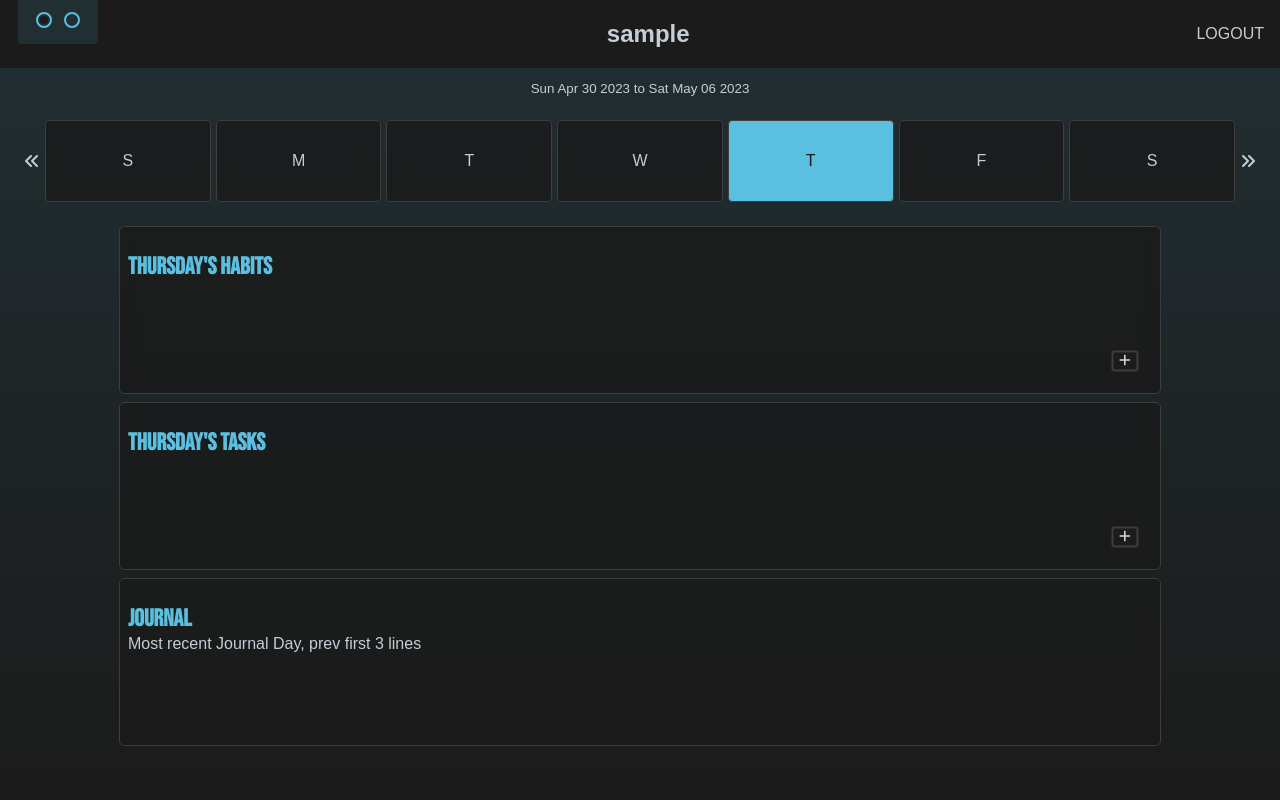
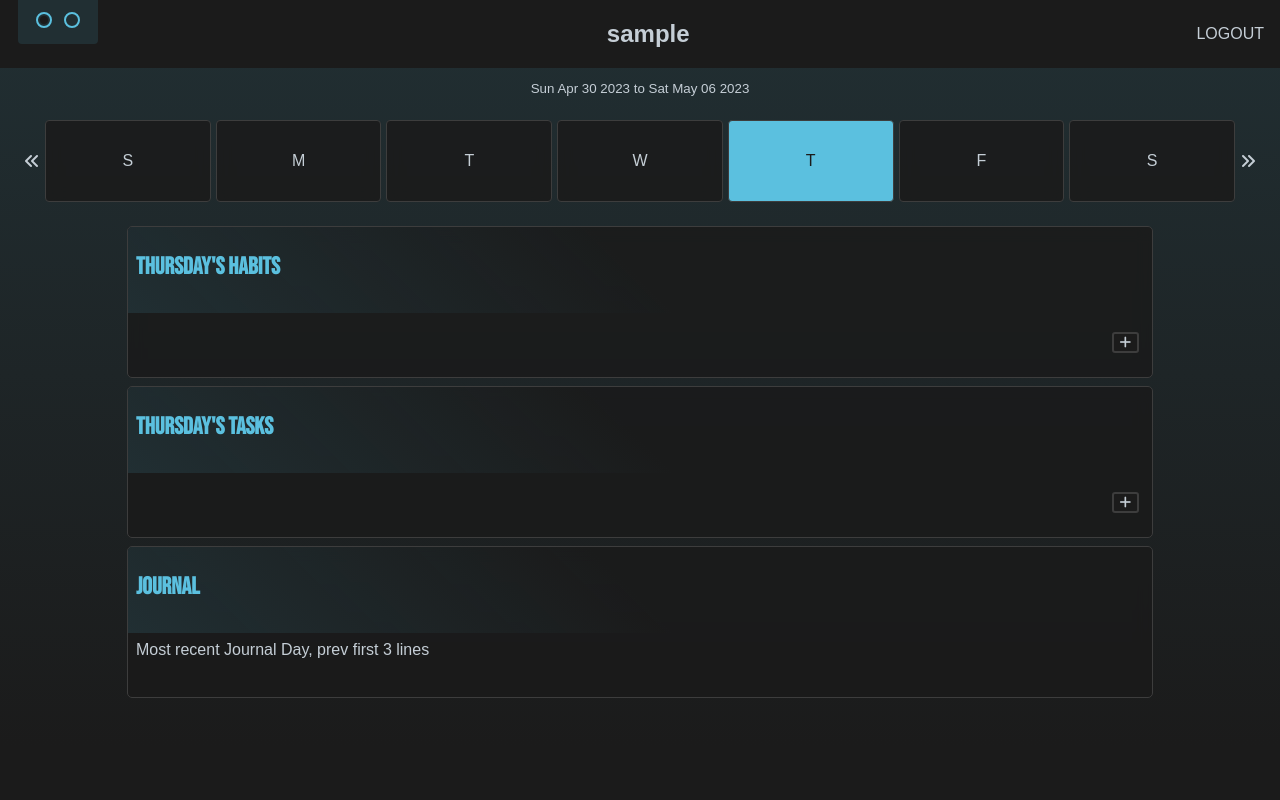
Before and after one commit to pyxishabits/pyxis, a Django app: page / in a window 1280 px wide. Run offline with Django 4.2, Linux system fonts and the light colour scheme; the visitor is signed in with stand-in values (Sample User, id 1); data that the repository does not hold is empty; some libraries are stand-ins or nearby versions.

Commit message:
remove tasks, reorganize all headers

```diff
--- a/pyxis/static/css/styles.css
+++ b/pyxis/static/css/styles.css
@@ -6,6 +6,7 @@
     --dark-accent: #3d3d3d;
     --color-accent: #5bc0df;
     --subtle-accent: #212f33;
+    --bold-header: #0f0f0f;
 
     font-family: sans-serif;
     color: var(--text-color);
@@ -26,6 +27,7 @@
     --dark-accent: #5a687c;
     --color-accent: #1a6496;
     --subtle-accent: #7facca;
+    --bold-header: #fcfcfc;
 }
 
 body {
@@ -39,7 +41,7 @@ a {
 }
 
 h3 {
-    margin-top: 0.7em;
+    margin: 0.7em 0 1em 0;
     color: var(--color-accent);
     font-family: 'Bebas Neue', cursive;
     font-size: 18pt;
@@ -157,20 +159,26 @@ h3 {
     border-radius: 5px;
     width: 80vw;
     height: 150px;
-    padding: 0.5em;
 
     overflow: hidden;
     transition: height 0.5s;
 
     display: grid;
-    grid-template-rows: 3em auto;
+    grid-template-rows: min-content auto;
+    grid-template-columns: auto auto 2em;
     grid-template-areas:
         'title title add'
         'show show add';
 }
 
+.main>*{
+    padding: 0.5em;
+}
+
 .title {
     grid-area: title;
+    background-image: linear-gradient(45deg, var(--subtle-accent), transparent, transparent);
+    width: 100%;
 }
 
 .show-entry {
@@ -195,7 +203,8 @@ h3 {
 
 .add-entry {
     grid-area: add;
-    margin: 0.3em;
+    margin: 0 0.3em 1em 0.3em;
+    align-self: end;
     display: flex;
     justify-content: flex-end;
     align-items: flex-end;
@@ -221,7 +230,8 @@ h3 {
 }
 
 .inactiveTab h3 {
-    margin: 0.5em 0.5em 1em;
+    padding: 0 0.5em 0 1em;
+    margin: 0;
 }
 
 .activeTab {
--- a/pyxis/static/js/app.js
+++ b/pyxis/static/js/app.js
@@ -31,6 +31,7 @@ new Vue({
         newTaskUrgent: false,
         newTaskImportant: false,
         newTaskDue: null,
+        editTaskName: ''
     },
     methods: {
         getUser() {
@@ -45,12 +46,6 @@ new Vue({
         previewHabit() {
             // retrieve just first X number of habits for the day
             // if len of habits exceeds X, add a "More..." to end of list
-            // this.habitsPreview = [
-            //     {name: 'Walk Dog'},
-            //     {name: 'Make Breakfast'},
-            //     {name: 'Take Nap'},
-            //     {name: 'More...'}
-            // ]
         },
         editHabit() {
 
@@ -62,9 +57,22 @@ new Vue({
             })
         },
         updateTask(id) {
-            axios.patch(`/api/tasks/${id}/done/`,{},
+            axios.patch(`api/tasks/${id}/done/`,{},
                 { headers: {'X-CSRFToken': this.token }}
             ).then(() => this.getTodayTasks())
+        },
+        editTask(task) {
+            axios.patch(`api/tasks/${task.id}/`, {
+                "name": this.editTaskName,
+                "date": this.newDate(),
+                // optional if not everything edited???????
+            },
+                { headers: {'X-CSRFToken': this.token }}
+            ).then(() => this.getTodayTasks())
+        },
+        deleteTask(id) {
+            axios.delete(`api/tasks/${id}`, {
+            headers: {'X-CSRFToken': this.token }}).then(() => this.getTodayTasks())
         },
         addTask() {
             axios.post(`api/tasks/new/`, {
@@ -129,6 +137,8 @@ new Vue({
         openTasks() {
             this.addTaskWindow = !this.addTaskWindow
             this.activeTasks = true
+            this.activeHabits = false
+            this.activeJournal = false
         }
     },
     computed: {
--- a/pyxis/templates/home.html
+++ b/pyxis/templates/home.html
@@ -78,10 +78,12 @@
             {% block content %}
 
             <div id="habits" class="main"
-                :class="[{activeTab: activeHabits}, {inactiveTab: activeTasks || activeJournal }]"
-                @click="activeHabits = !activeHabits">
+                :class="[{activeTab: activeHabits},
+                {inactiveTab: activeTasks || activeJournal }]">
 
-                <h3 v-if="today != ''" class="title">[[today]]'s habits</h3>
+                <div class="title" @click="activeHabits = !activeHabits">
+                    <h3 v-if="today != ''">[[today]]'s habits</h3>
+                </div>
 
                 {% if user.is_authenticated %}
 
@@ -132,7 +134,8 @@
             </div>
 
             <div id="tasks" class="main"
-                :class="[{activeTab: activeTasks}, {inactiveTab: activeHabits || activeJournal }]">
+                :class="[{activeTab: activeTasks},
+                {inactiveTab: activeHabits || activeJournal }]">
 
                 <div class="title" @click="activeTasks = !activeTasks">
                     <h3 v-if="today != ''">[[today]]'s tasks</h3>
@@ -181,6 +184,7 @@
                                 </span>
                                 [[ t.name ]]
                                 <i class="fa-solid fa-pen-to-square" title="Edit"></i>
+                                <i class="fa-regular fa-trash-can" title="Delete" @click="deleteTask(t.id)"></i>
                             </dt>
                             <dd>[[ t.description ]]</dd>
                         </dl>
@@ -220,10 +224,12 @@
             </div>
 
             <div id="journal" class="main"
-                :class="[{activeTab: activeJournal}, {inactiveTab: activeHabits || activeTasks }]"
-                @click="activeJournal = !activeJournal">
+                :class="[{activeTab: activeJournal},
+                {inactiveTab: activeHabits || activeTasks }]">
 
-                <h3 class="title">JOURNAL</h3>
+                <div class="title" @click="activeJournal = !activeJournal">
+                    <h3>JOURNAL</h3>
+                </div>
 
                 {% if user.is_authenticated %}
                 <div class="show-entry">
```
